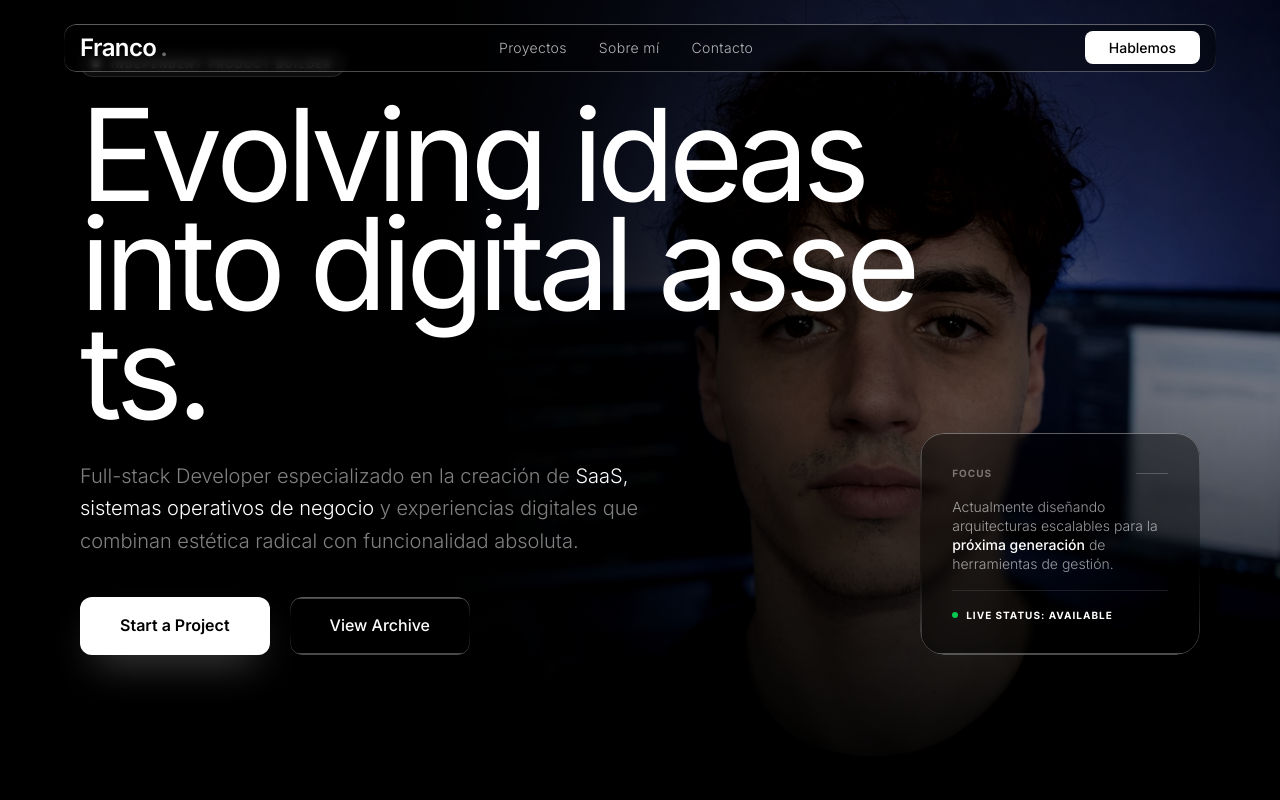
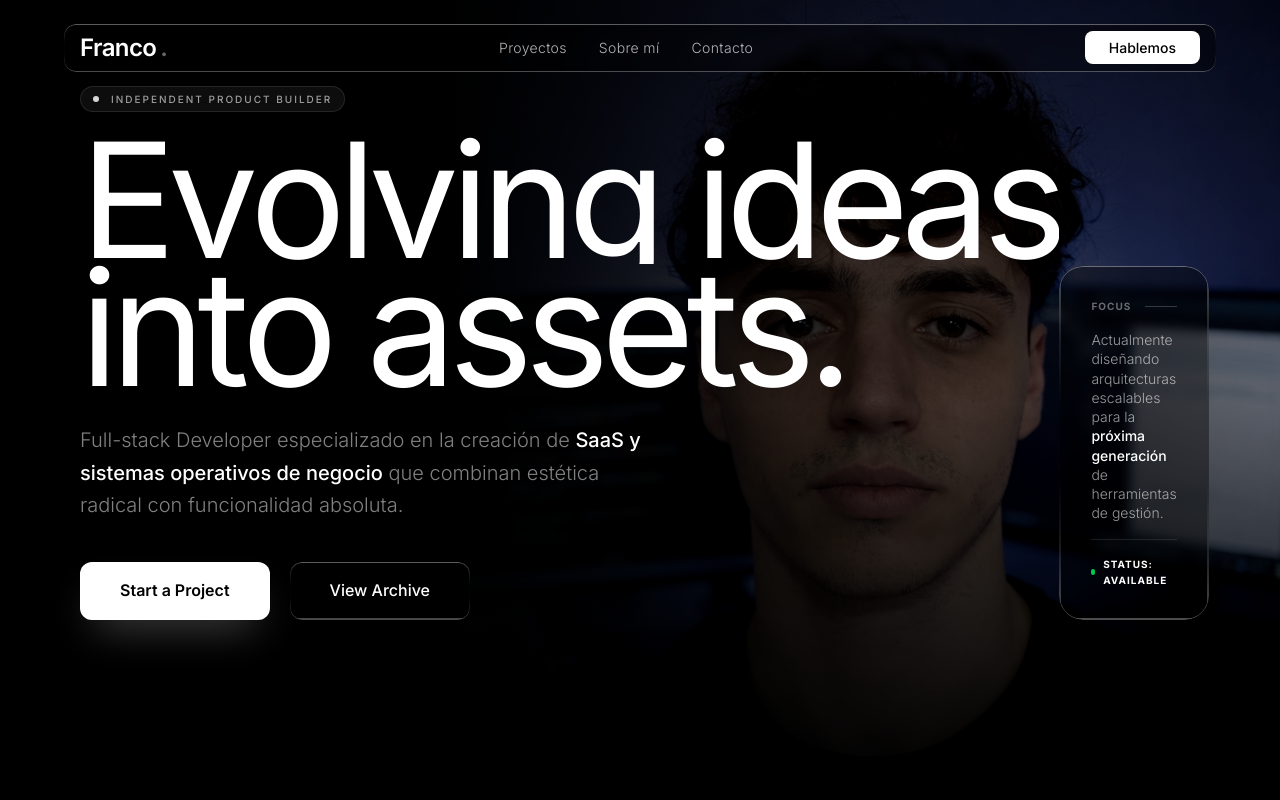
Before and after one commit to 7Francus7/portfolio-personal, a React (Vite) app: page / in a window 1280 px wide. Shown: the top 800 px of the page. Built offline with nearby package versions, Linux system fonts and the light colour scheme.

Commit message:
fix: hero image import, typography wrapping and contact page cleanup

```diff
--- a/src/components/Hero.tsx
+++ b/src/components/Hero.tsx
@@ -1,5 +1,6 @@
 import React, { useState, useEffect } from 'react';
 import { Link } from 'react-router-dom';
+import profileImg from '../assets/profile.jpg';
 
 interface FadeInProps {
   children: React.ReactNode;
@@ -49,7 +50,7 @@ const AnimatedHeading: React.FC<AnimatedHeadingProps> = ({ text, className = ""
   return (
     <h1 className={className} style={{ letterSpacing: '-0.05em' }}>
       {lines.map((line, lineIndex) => (
-        <span key={lineIndex} className="block overflow-hidden">
+        <span key={lineIndex} className="block overflow-hidden whitespace-nowrap">
           {line.split('').map((char, charIndex) => {
             const delay = (lineIndex * line.length * charDelay) + (charIndex * charDelay);
             return (
@@ -58,7 +59,7 @@ const AnimatedHeading: React.FC<AnimatedHeadingProps> = ({ text, className = ""
                 className="inline-block transition-all duration-700 ease-out"
                 style={{
                   opacity: isAnimating ? 1 : 0,
-                  transform: isAnimating ? 'translateY(0)' : 'translateY(40px)',
+                  transform: isAnimating ? 'translateY(0)' : 'translateY(100%)',
                   transitionDelay: `${delay}ms`,
                 }}
               >
@@ -79,14 +80,15 @@ export function Hero() {
       <div className="absolute inset-y-0 right-0 w-full lg:w-[65%] z-0">
         <div className="relative h-full w-full">
           <img
-            src="/src/assets/profile.jpg"
+            src={profileImg}
             alt="Franco - Product Architect"
-            className="h-full w-full object-cover object-[center_25%] opacity-70 grayscale-[0.3] contrast-125 brightness-75"
+            className="h-full w-full object-cover object-[center_25%] opacity-60 grayscale-[0.3] contrast-125 brightness-75"
             onError={(e) => {
-              e.currentTarget.src = "https://images.unsplash.com/photo-1507003211169-0a1dd7228f2d?auto=format&fit=crop&q=80&w=2000";
+              // Si la imagen no carga, usamos un backup de alta calidad pero neutral
+              e.currentTarget.src = "https://images.unsplash.com/photo-1555066931-4365d14bab8c?auto=format&fit=crop&q=80&w=2000";
             }}
           />
-          <div className="absolute inset-0 bg-gradient-to-r from-black via-black/30 to-transparent" />
+          <div className="absolute inset-0 bg-gradient-to-r from-black via-black/40 to-transparent" />
           <div className="absolute inset-0 bg-gradient-to-t from-black via-transparent to-transparent" />
         </div>
       </div>
@@ -94,7 +96,7 @@ export function Hero() {
       {/* Main UI Layer */}
       <div className="relative z-10 w-full px-6 md:px-12 lg:px-20 flex flex-col lg:flex-row lg:items-end justify-between pb-16 lg:pb-24">
 
-        <div className="max-w-4xl pt-32 lg:pt-0">
+        <div className="max-w-5xl pt-32 lg:pt-0">
           <FadeIn delay={0} duration={600}>
             <div className="mb-6 inline-flex items-center gap-3 px-3 py-1 rounded-full border border-white/10 bg-white/5 backdrop-blur-md">
               <span className="w-1.5 h-1.5 rounded-full bg-white animate-pulse" />
@@ -103,14 +105,14 @@ export function Hero() {
           </FadeIn>
 
           <AnimatedHeading
-            text={"Evolving ideas\ninto digital assets."}
-            className="text-5xl md:text-7xl lg:text-8xl xl:text-9xl font-normal mb-8 leading-[0.85] tracking-tighter"
+            text={"Evolving ideas\ninto assets."}
+            className="text-6xl md:text-8xl lg:text-9xl xl:text-[10rem] font-normal mb-8 leading-[0.8] tracking-tighter"
           />
 
           <div className="max-w-xl">
             <FadeIn delay={600} duration={1000}>
               <p className="text-lg md:text-xl text-white/50 mb-10 font-light leading-relaxed">
-                Full-stack Developer especializado en la creación de <span className="text-white">SaaS, sistemas operativos de negocio</span> y experiencias digitales que combinan estética radical con funcionalidad absoluta.
+                Full-stack Developer especializado en la creación de <span className="text-white font-medium">SaaS y sistemas operativos de negocio</span> que combinan estética radical con funcionalidad absoluta.
               </p>
             </FadeIn>
 
@@ -141,7 +143,7 @@ export function Hero() {
                 <div className="pt-4 border-t border-white/10">
                   <div className="flex items-center gap-2">
                     <div className="w-1.5 h-1.5 rounded-full bg-green-500" />
-                    <span className="text-[10px] uppercase tracking-widest text-white font-bold">Live Status: Available</span>
+                    <span className="text-[10px] uppercase tracking-widest text-white font-bold">Status: Available</span>
                   </div>
                 </div>
               </div>
--- a/src/pages/ContactoPage.tsx
+++ b/src/pages/ContactoPage.tsx
@@ -1,37 +1,15 @@
 import { Contact } from '../components/Contact';
 import { Footer } from '../components/Footer';
-import { motion } from 'framer-motion';
 
 export function ContactoPage() {
   return (
-    <>
-      <div className="pt-36 pb-4 relative">
-        {/* Ambient background */}
-        <div className="absolute top-0 right-0 w-[600px] h-[500px] bg-primary-500/8 rounded-full blur-[120px] pointer-events-none -z-10 translate-x-1/3 -translate-y-1/3" />
-
-        <div className="max-w-3xl mx-auto px-6">
-          <motion.div
-            initial={{ opacity: 0, y: 20 }}
-            animate={{ opacity: 1, y: 0 }}
-            transition={{ duration: 0.7 }}
-            className="flex flex-col items-start gap-4"
-          >
-            <div className="inline-flex items-center gap-4 px-4 py-2 rounded-full border border-white/10 bg-[#161b22]/50 backdrop-blur-md">
-              <span className="w-2 h-2 rounded-full bg-primary-500 animate-pulse" />
-              <span className="text-xs font-medium tracking-wide text-slate-300 uppercase">Contacto</span>
-            </div>
-            <h1 className="text-5xl md:text-7xl font-display font-bold tracking-tight text-white">
-              Hablemos.
-            </h1>
-            <p className="text-lg text-slate-400 font-light max-w-xl">
-              Disponible para proyectos freelance, consultoría técnica y colaboraciones.
-            </p>
-          </motion.div>
-        </div>
-      </div>
-
+    <main className="bg-black pt-20">
+      {/*
+        He removido la cabecera redundante para que el formulario de contacto
+        tenga todo el protagonismo desde el inicio.
+      */}
       <Contact />
       <Footer />
-    </>
+    </main>
   );
 }
```
